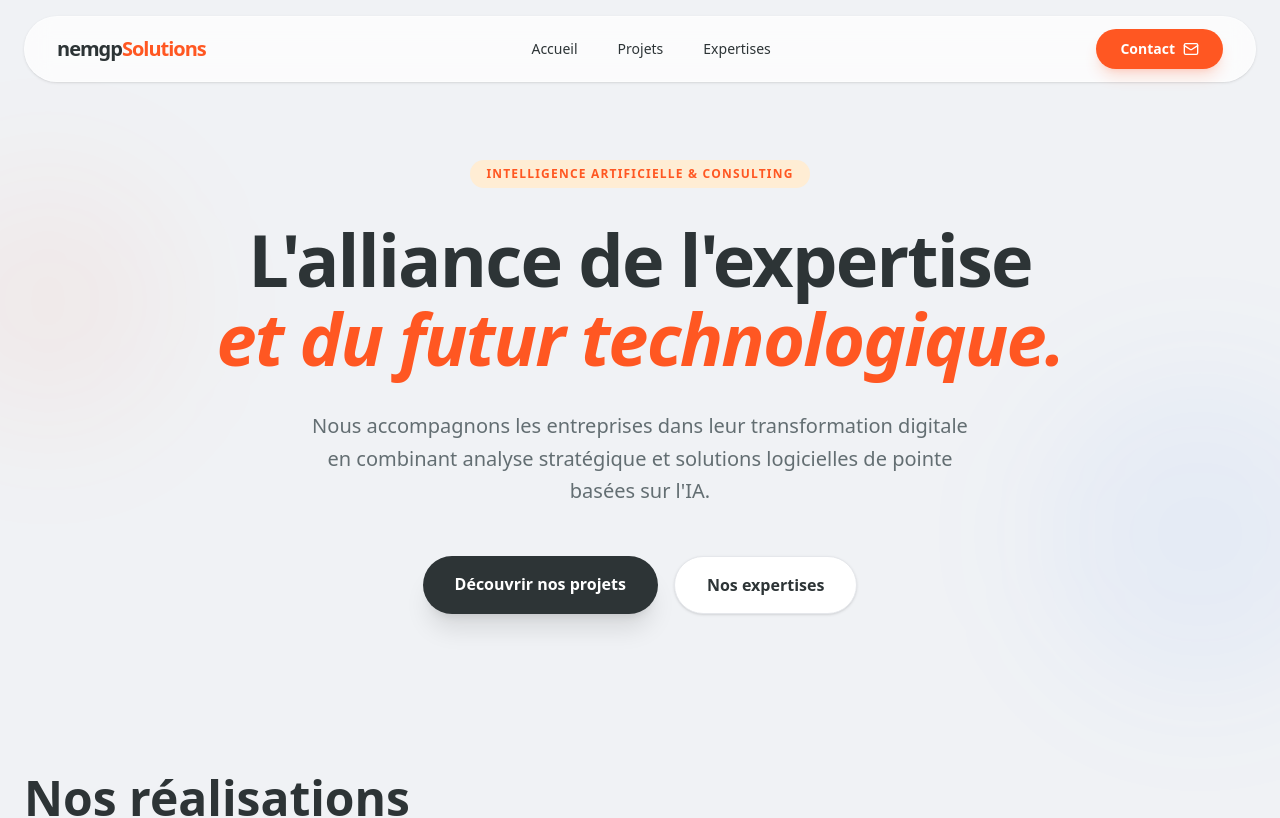
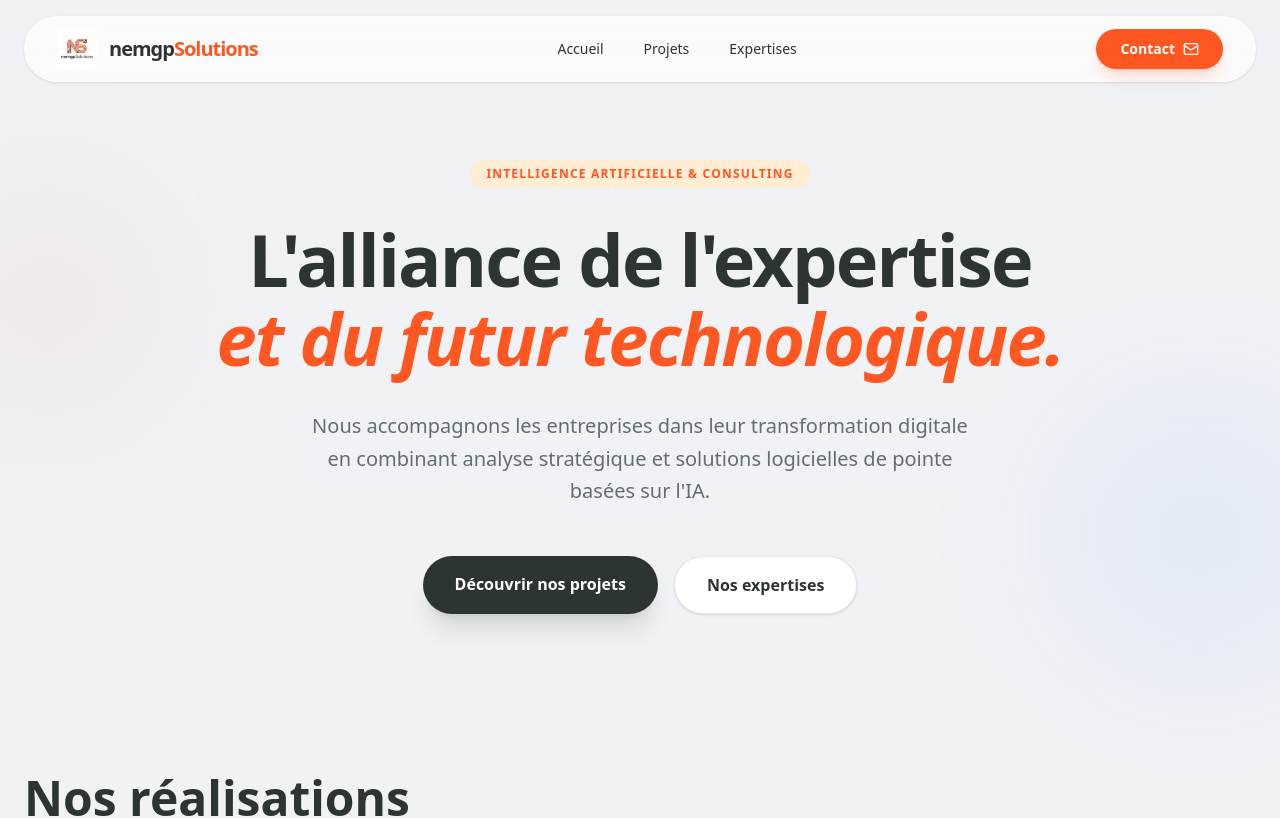
Before and after one commit to nemgp/nempSolutions, a Next.js app: page / in a window 1280 px wide. Shown: the top 818 px of the page. Built offline with nearby package versions, Linux system fonts and the light colour scheme; no server answers; the database is empty.

Commit message:
Update: integrate final logo and favicon

```diff
--- a/src/app/layout.tsx
+++ b/src/app/layout.tsx
@@ -15,6 +15,9 @@ const geistMono = Geist_Mono({
 export const metadata: Metadata = {
   title: "nemgpSolutions | IA & Consulting Logiciel",
   description: "Plateforme de solutions logicielles innovantes combinant intelligence artificielle et conseil stratégique.",
+  icons: {
+    icon: "/nempSolutions/logo.png",
+  },
 };
 
 export default function RootLayout({
--- a/src/components/Navbar.tsx
+++ b/src/components/Navbar.tsx
@@ -1,14 +1,20 @@
 'use client';
 
 import Link from 'next/link';
+import Image from 'next/image';
 import { Mail } from 'lucide-react';
 
 export default function Navbar() {
   return (
     <nav className="fixed top-0 left-0 right-0 z-50 px-6 py-4">
       <div className="max-w-7xl mx-auto flex items-center justify-between bg-white/70 backdrop-blur-md px-8 py-3 rounded-full border border-white/40 shadow-sm">
-        <Link href="/" className="text-xl font-black tracking-tighter text-anthracite">
-          nemgp<span className="text-accent">Solutions</span>
+        <Link href="/" className="flex items-center gap-3">
+          <div className="relative w-10 h-10">
+            <Image src="/nempSolutions/logo.png" alt="nemgpSolutions" fill className="object-contain" />
+          </div>
+          <span className="text-xl font-black tracking-tighter text-anthracite">
+            nemgp<span className="text-accent">Solutions</span>
+          </span>
         </Link>
 
         <div className="hidden md:flex items-center gap-10">
```
Also changed, not shown: public/logo.png (added).
